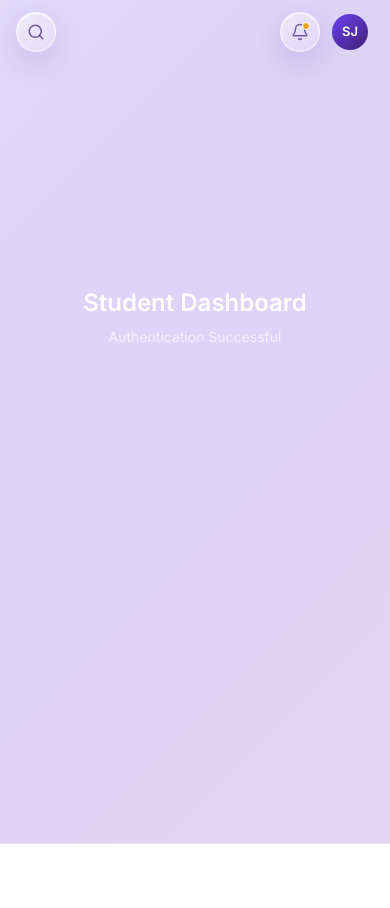
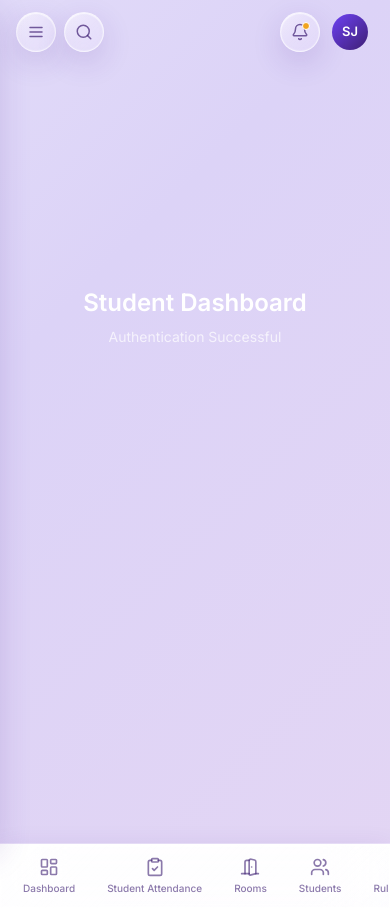
Before and after one commit to asifmohamed491-code/hostel_management, a Next.js app: page /dashboard/student in a window 390 px wide. Before the commit the page ends 844 px from the top, so only its background shows below. Built offline with nearby package versions, Linux system fonts and the light colour scheme; no server answers.

Commit message:
Implementing mobile side nav and bottom nav

```diff
--- a/components/dashboard/DashboardLayout.tsx
+++ b/components/dashboard/DashboardLayout.tsx
@@ -2,9 +2,13 @@
 import type { ReactNode } from "react";
 import { Sidebar } from "@/components/dashboard/Sidebar";
 import { Topbar } from "@/components/dashboard/Topbar";
+import { MobileNavProvider } from "@/components/dashboard/MobileNavContext";
+import { MobileSidebarDrawer } from "@/components/dashboard/MobileSidebarDrawer";
+import { MobileBottomNav } from "@/components/dashboard/MobileBottomNav";
 
 export function DashboardLayout({ children }: { children: ReactNode }) {
   return (
+    <MobileNavProvider>
       <div className="relative min-h-screen w-full">
         {/* Layer 0 — fixed background, covers the full viewport, never
             scrolls, and always sits behind every dashboard component.
@@ -21,11 +25,23 @@ export function DashboardLayout({ children }: { children: ReactNode }) {
 
           <div className="flex min-h-screen w-full flex-1 flex-col">
             <Topbar />
-          <main className="no-scrollbar flex-1 overflow-y-auto px-6 pb-8 lg:px-8">
+            {/* Extra bottom clearance below `md` only, so content isn't
+                hidden behind the fixed MobileBottomNav — `md:pb-8`
+                reproduces the exact previous padding at every breakpoint
+                `md` and up, so desktop is pixel-for-pixel unchanged. */}
+            <main className="no-scrollbar flex-1 overflow-y-auto px-6 pb-24 md:pb-8 lg:px-8">
               {children}
             </main>
           </div>
         </div>
+
+        {/* Mobile only (<lg): slide-in drawer, reusing the same Sidebar
+            nav content as the desktop rail. */}
+        <MobileSidebarDrawer />
+        {/* Mobile only (<md): fixed, horizontally scrollable bottom nav
+            with every existing sidebar item. */}
+        <MobileBottomNav />
       </div>
+    </MobileNavProvider>
   );
 }
--- /dev/null
+++ b/components/dashboard/MobileBottomNav.tsx
@@ -0,0 +1,63 @@
+"use client";
+
+// MobileBottomNav.tsx
+// Fixed bottom nav shown only below the `md` breakpoint (<768px). It
+// does not introduce a new set of nav items — it flattens the exact
+// same role-based sections the Sidebar renders (via the shared
+// useRoleNavSections hook) into one horizontally scrollable strip, plus
+// Logout at the end. Every top-level item is kept (nothing removed,
+// nothing collapsed into a "More" menu); items with children link to
+// their own parent href here — the full nested list is still reachable
+// through the hamburger drawer.
+import Link from "next/link";
+import { usePathname } from "next/navigation";
+import { cn } from "@/lib/cn";
+import { LOGOUT_ITEM, type NavItem } from "@/lib/dashboard-nav";
+import { useRoleNavSections } from "@/hooks/useRoleNavSections";
+
+export function MobileBottomNav() {
+  const navSections = useRoleNavSections();
+  const pathname = usePathname();
+
+  const items: NavItem[] = [
+    ...navSections.flatMap((section) => section.items),
+    LOGOUT_ITEM,
+  ];
+
+  const isActive = (item: NavItem) =>
+    pathname === item.href ||
+    (item.href !== "/dashboard" && pathname.startsWith(item.href)) ||
+    !!item.children?.some((c) => pathname === c.href || pathname.startsWith(c.href));
+
+  return (
+    <nav
+      aria-label="Mobile navigation"
+      className="liquid-glass fixed inset-x-0 bottom-0 z-40 flex h-16 items-center gap-1 overflow-x-auto no-scrollbar border-t border-white/40 bg-white/80 px-2 md:hidden"
+      style={{ backdropFilter: "blur(28px) saturate(180%)" }}
+    >
+      {items.map((item) => {
+        const Icon = item.icon;
+        const active = isActive(item);
+        const isLogout = item.href === LOGOUT_ITEM.href;
+
+        return (
+          <Link
+            key={item.href}
+            href={item.href}
+            className={cn(
+              "flex h-full shrink-0 flex-col items-center justify-center gap-1 px-3.5 text-center transition-colors",
+              isLogout
+                ? "text-heading/50 hover:text-red-500"
+                : active
+                  ? "text-[#6E42F5]"
+                  : "text-heading/60"
+            )}
+          >
+            <Icon className="h-5 w-5 shrink-0" />
+            <span className="whitespace-nowrap text-[10px] font-medium">{item.label}</span>
+          </Link>
+        );
+      })}
+    </nav>
+  );
+}
--- /dev/null
+++ b/components/dashboard/MobileNavContext.tsx
@@ -0,0 +1,40 @@
+"use client";
+
+// MobileNavContext.tsx
+// Tiny context holding "is the mobile sidebar drawer open" state, shared
+// between the hamburger trigger (Topbar) and the drawer + its backdrop
+// (MobileSidebarDrawer) without prop-drilling through DashboardLayout.
+import { createContext, useContext, useMemo, useState, type ReactNode } from "react";
+
+interface MobileNavContextValue {
+  isOpen: boolean;
+  open: () => void;
+  close: () => void;
+  toggle: () => void;
+}
+
+const MobileNavContext = createContext<MobileNavContextValue | null>(null);
+
+export function MobileNavProvider({ children }: { children: ReactNode }) {
+  const [isOpen, setIsOpen] = useState(false);
+
+  const value = useMemo<MobileNavContextValue>(
+    () => ({
+      isOpen,
+      open: () => setIsOpen(true),
+      close: () => setIsOpen(false),
+      toggle: () => setIsOpen((v) => !v),
+    }),
+    [isOpen]
+  );
+
+  return <MobileNavContext.Provider value={value}>{children}</MobileNavContext.Provider>;
+}
+
+export function useMobileNav(): MobileNavContextValue {
+  const ctx = useContext(MobileNavContext);
+  if (!ctx) {
+    throw new Error("useMobileNav must be used within a MobileNavProvider");
+  }
+  return ctx;
+}
--- /dev/null
+++ b/components/dashboard/MobileSidebarDrawer.tsx
@@ -0,0 +1,53 @@
+"use client";
+
+// MobileSidebarDrawer.tsx
+// The "existing Sidebar as a slide-in drawer" on mobile. It does not
+// reimplement navigation — it renders the exact same SidebarNavContent
+// (Sidebar.tsx) the desktop rail uses, just inside an overlay panel
+// instead of a fixed rail. Only visible below `lg` (matches the
+// existing Sidebar's own `hidden lg:flex` desktop breakpoint), and only
+// takes effect when opened via the Topbar's hamburger button.
+import { cn } from "@/lib/cn";
+import { SidebarNavContent } from "@/components/dashboard/Sidebar";
+import { useMobileNav } from "@/components/dashboard/MobileNavContext";
+
+export function MobileSidebarDrawer() {
+  const { isOpen, close } = useMobileNav();
+
+  return (
+    <div
+      className={cn(
+        "fixed inset-0 z-50 lg:hidden",
+        isOpen ? "pointer-events-auto" : "pointer-events-none"
+      )}
+      aria-hidden={!isOpen}
+    >
+      {/* Backdrop — clicking outside the drawer closes it */}
+      <div
+        onClick={close}
+        aria-hidden
+        className={cn(
+          "absolute inset-0 bg-black/40 transition-opacity duration-200",
+          isOpen ? "opacity-100" : "opacity-0"
+        )}
+      />
+
+      {/* Drawer panel — same liquid-glass treatment as the desktop rail */}
+      <aside
+        role="dialog"
+        aria-modal="true"
+        aria-label="Navigation menu"
+        className={cn(
+          "liquid-glass absolute left-0 top-0 flex h-full w-[260px] max-w-[80vw] flex-col justify-between overflow-y-auto no-scrollbar",
+          "border-r border-white/40 bg-white/90 py-2 transition-transform duration-300 ease-out",
+          isOpen ? "translate-x-0" : "-translate-x-full"
+        )}
+        style={{ backdropFilter: "blur(28px) saturate(180%)" }}
+      >
+        {/* Closes the drawer after any nav link (including sub-items and
+            Logout) is clicked. */}
+        <SidebarNavContent onNavigate={close} />
+      </aside>
+    </div>
+  );
+}
--- a/components/dashboard/Sidebar.tsx
+++ b/components/dashboard/Sidebar.tsx
@@ -6,10 +6,18 @@
 import { usePathname } from "next/navigation";
 import { ChevronDown } from "lucide-react";
 import { cn } from "@/lib/cn";
-  import { ROLE_NAV_SECTIONS, NAV_SECTIONS, LOGOUT_ITEM, type NavItem } from "@/lib/dashboard-nav";
-  import { useCurrentUser } from "@/hooks/useCurrentUser";
+import { LOGOUT_ITEM, type NavItem } from "@/lib/dashboard-nav";
+import { useRoleNavSections } from "@/hooks/useRoleNavSections";
 
-  function NavRow({ item, active }: { item: NavItem; active: boolean }) {
+function NavRow({
+  item,
+  active,
+  onNavigate,
+}: {
+  item: NavItem;
+  active: boolean;
+  onNavigate?: () => void;
+}) {
   const [open, setOpen] = useState(active && !!item.children);
   const Icon = item.icon;
   const hasChildren = !!item.children?.length;
@@ -74,6 +82,7 @@
                 <Link
                   key={child.href}
                   href={child.href}
+                  onClick={onNavigate}
                   className="rounded-lg px-2.5 py-1.5 text-[12.5px] font-medium text-heading/60 transition-colors hover:bg-[#E3D8FB]/30 hover:text-[#6E42F5]"
                 >
                   {child.label}
@@ -87,21 +96,28 @@
   }
 
   return (
-      <Link href={item.href} className={rowClass}>
+    <Link href={item.href} onClick={onNavigate} className={rowClass}>
       {rowContent}
     </Link>
   );
 }
 
-  export function Sidebar() {
+/**
+ * The Sidebar's actual nav content — logo, role-based nav sections, and
+ * the pinned Logout row. Rendered by both the fixed desktop rail
+ * (`Sidebar`, below) and the mobile slide-in drawer
+ * (`MobileSidebarDrawer.tsx`), so there is exactly one implementation of
+ * "what the sidebar shows" for every role, reused rather than
+ * duplicated. `onNavigate` is only passed by the mobile drawer, to close
+ * itself after a link is clicked — the desktop rail passes nothing and
+ * behaves exactly as it did before this was extracted.
+ */
+export function SidebarNavContent({ onNavigate }: { onNavigate?: () => void } = {}) {
   const pathname = usePathname();
-    const { user } = useCurrentUser();
 
-    // Same Sidebar markup/design for every role — only the nav items
-    // change, driven entirely by lib/dashboard-nav.ts. Falls back to the
-    // existing Warden nav (today's default) until the current user
-    // loads, so nothing shifts or flashes for the common case.
-    const navSections = user ? ROLE_NAV_SECTIONS[user.role] : NAV_SECTIONS;
+  // Same Sidebar nav for every role — only the nav items change, driven
+  // entirely by lib/dashboard-nav.ts.
+  const navSections = useRoleNavSections();
 
   const isActive = (item: NavItem) =>
     pathname === item.href ||
@@ -109,13 +125,7 @@
     !!item.children?.some((c) => pathname === c.href || pathname.startsWith(c.href));
 
   return (
-      <aside
-        className={cn(
-          "liquid-glass sticky top-0 hidden h-screen max-h-screen w-[260px] shrink-0 flex-col justify-between overflow-hidden rounded-none",
-          "border-r border-white/40 bg-white/25 py-2 lg:flex" // Ungal Original Glass Background Retention
-        )}
-        style={{ backdropFilter: "blur(28px) saturate(180%)" }}
-      >
+    <>
       <div>
         {/* Logo */}
         <div className="flex items-center gap-2.5 px-6 pb-2 pt-2">
@@ -139,7 +149,12 @@
               )}
               <div className="flex flex-col gap-0.5">
                 {section.items.map((item) => (
-                    <NavRow key={item.href} item={item} active={isActive(item)} />
+                  <NavRow
+                    key={item.href}
+                    item={item}
+                    active={isActive(item)}
+                    onNavigate={onNavigate}
+                  />
                 ))}
               </div>
             </div>
@@ -151,6 +166,7 @@
       <div className="border-t border-white/40 px-3.5 py-3">
         <Link
           href={LOGOUT_ITEM.href}
+          onClick={onNavigate}
           className="group flex items-center gap-2.5 rounded-xl px-3 py-2.5 text-left transition-colors hover:bg-red-500/10"
         >
           <LOGOUT_ITEM.icon className="h-[18px] w-[18px] shrink-0 text-heading/50 group-hover:text-red-500" />
@@ -159,6 +175,20 @@
           </span>
         </Link>
       </div>
+    </>
+  );
+}
+
+export function Sidebar() {
+  return (
+    <aside
+      className={cn(
+        "liquid-glass sticky top-0 hidden h-screen max-h-screen w-[260px] shrink-0 flex-col justify-between overflow-hidden rounded-none",
+        "border-r border-white/40 bg-white/25 py-2 lg:flex" // Ungal Original Glass Background Retention
+      )}
+      style={{ backdropFilter: "blur(28px) saturate(180%)" }}
+    >
+      <SidebarNavContent />
     </aside>
   );
 }
--- a/components/dashboard/Topbar.tsx
+++ b/components/dashboard/Topbar.tsx
@@ -1,7 +1,8 @@
 "use client";
 
 import { useState } from "react";
-import { Search, Bell, ChevronDown, X } from "lucide-react";
+import { Search, Bell, ChevronDown, X, Menu } from "lucide-react";
+import { useMobileNav } from "@/components/dashboard/MobileNavContext";
 
 const TODAY = new Date().toLocaleDateString("en-US", {
   weekday: "long",
@@ -12,9 +13,23 @@ const TODAY = new Date().toLocaleDateString("en-US", {
 
 export function Topbar() {
   const [searchOpen, setSearchOpen] = useState(false);
+  const { toggle: toggleMobileNav } = useMobileNav();
 
   return (
     <header className="sticky top-0 z-20 flex h-16 w-full items-center justify-between gap-2 px-4 sm:h-20 lg:px-8">
+      {/* Hamburger — mobile/tablet only (same breakpoint the Sidebar
+          rail itself uses to hide), opens the existing Sidebar as a
+          slide-in drawer. Not rendered at all visually at `lg` and up,
+          so desktop is unaffected. */}
+      <button
+        type="button"
+        onClick={toggleMobileNav}
+        aria-label="Open navigation menu"
+        className="liquid-glass flex h-10 w-10 shrink-0 items-center justify-center rounded-full bg-white/40 transition-colors hover:bg-white/55 lg:hidden"
+      >
+        <Menu className="h-[18px] w-[18px] text-heading/70" />
+      </button>
+
       {/* Mobile Search - Expanded Overlay */}
       {searchOpen ? (
         <div className="flex flex-1 items-center gap-2 pr-2 md:hidden">
--- /dev/null
+++ b/hooks/useRoleNavSections.ts
@@ -0,0 +1,18 @@
+"use client";
+
+// useRoleNavSections.ts
+// Single place that resolves "which nav sections for the current user's
+// role" (lib/dashboard-nav.ts -> ROLE_NAV_SECTIONS), so every nav
+// surface — the desktop Sidebar rail, the mobile slide-in drawer, and
+// the mobile bottom nav — reads from the exact same role-based data with
+// no duplicated resolution logic.
+import { useCurrentUser } from "@/hooks/useCurrentUser";
+import { ROLE_NAV_SECTIONS, NAV_SECTIONS, type NavSection } from "@/lib/dashboard-nav";
+
+export function useRoleNavSections(): NavSection[] {
+  const { user } = useCurrentUser();
+  // Falls back to the existing Warden nav (today's default) until the
+  // current user loads, so nothing shifts or flashes for the common case
+  // — same behavior the Sidebar already had.
+  return user ? ROLE_NAV_SECTIONS[user.role] : NAV_SECTIONS;
+}
```
Lines whose indentation alone changed are shown as unchanged.
